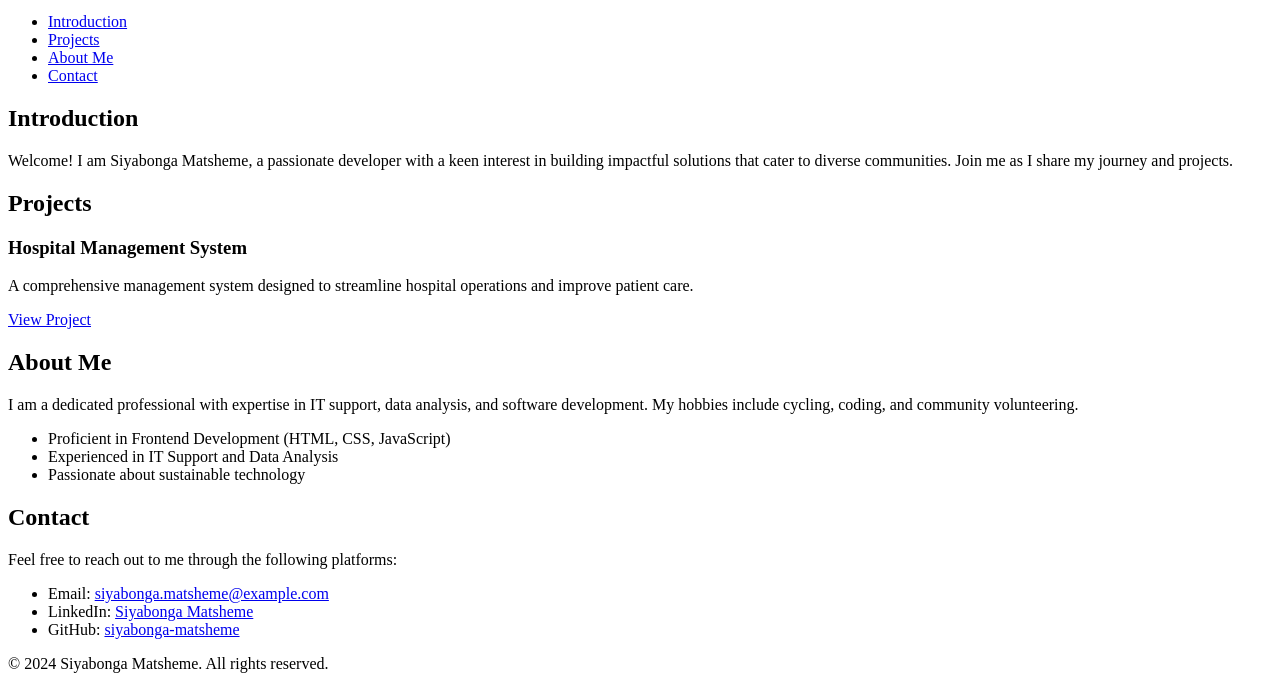
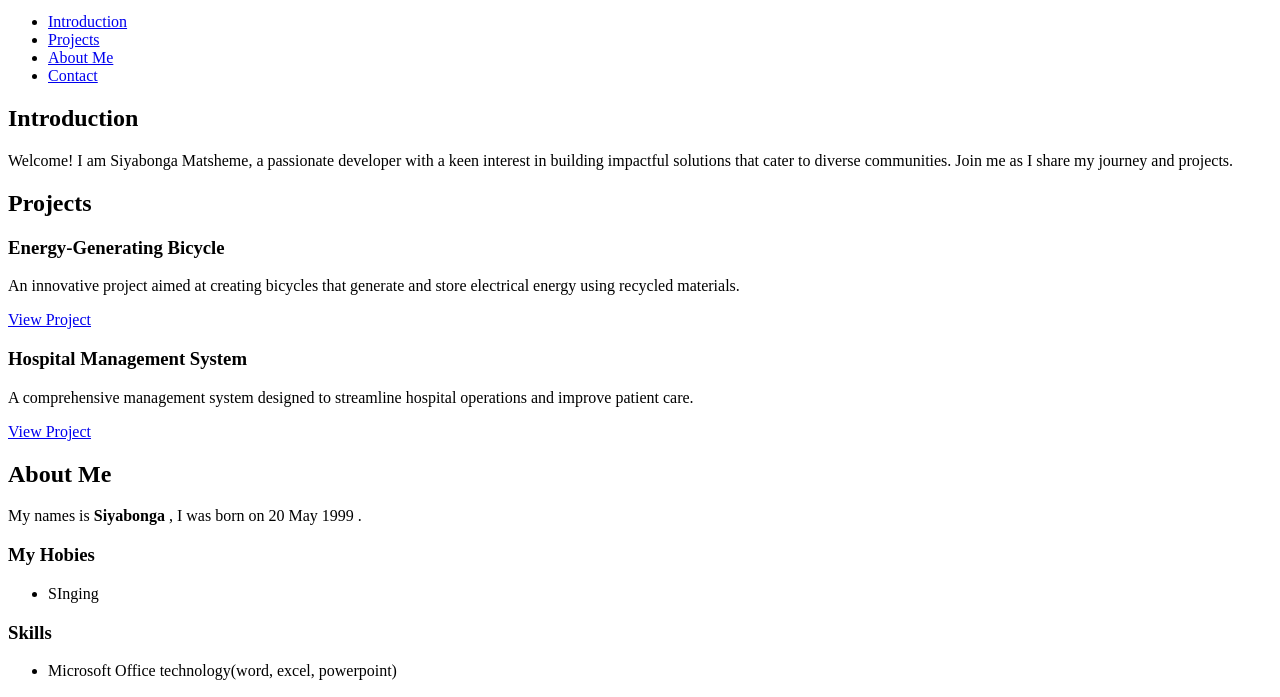
Before and after one commit to 23Siya/My_First_Portfolio, a plain HTML site: page portfolio/index.html in a window 1280 px wide. Shown: the part 101-798 px from the top of the page. Drawn offline with Linux system fonts and the light colour scheme.

Commit message:
Update index.html

```diff
--- a/portfolio/index.html
+++ b/portfolio/index.html
@@ -23,23 +23,35 @@
               <h2> Introduction </h2>
               <p>Welcome! I am Siyabonga Matsheme, a passionate developer with a keen interest in building impactful solutions that cater to diverse communities. Join me as I share my journey and projects.</p>
         </section>
-          <section id = "projets">
-              <h2> Projects </h2>
-              <article class = "projects">
+         <section id="projects">
+            <h2>Projects</h2>
+            <article class="project">
+                <h3>Energy-Generating Bicycle</h3>
+                <p>An innovative project aimed at creating bicycles that generate and store electrical energy using recycled materials.</p>
+                <a href="https://example.com/energy-bicycle" target="_blank">View Project</a>
+            </article>
+            <article class="project">
                 <h3>Hospital Management System</h3>
                 <p>A comprehensive management system designed to streamline hospital operations and improve patient care.</p>
                 <a href="https://example.com/hospital-management" target="_blank">View Project</a>
             </article>
         </section>
-           </section>
+
         <section id="about">
         <h2>About Me</h2>
-            <p>I am a dedicated professional with expertise in IT support, data analysis, and software development. My hobbies include cycling, coding, and community volunteering.</p>
+        <p>My names is <strong>Siyabonga </strong>, I was born on 20 May 1999 .</p>
+
+        <h3>My Hobies</h3>
         <ul>
-                <li>Proficient in Frontend Development (HTML, CSS, JavaScript)</li>
-                <li>Experienced in IT Support and Data Analysis</li>
-                <li>Passionate about sustainable technology</li>
+            <li>SInging</li>
+
         </ul>
+
+        <h3>Skills</h3>
+        <ul>
+            <li>Microsoft Office technology(word, excel, powerpoint)</li>
+        </ul>
+
     </section>
         <section id="contact">
             <h2>Contact</h2>
@@ -52,7 +64,7 @@
         </section>
       </main>
       <footer>
-        <p>&copy; 2024 Siyabonga Matsheme. All rights reserved.</p>
+        <p>&copy; 2024 Siyabonga Matsheme</p>
     </footer>
   </body>
 </html>
```
Lines whose indentation alone changed are shown as unchanged.
